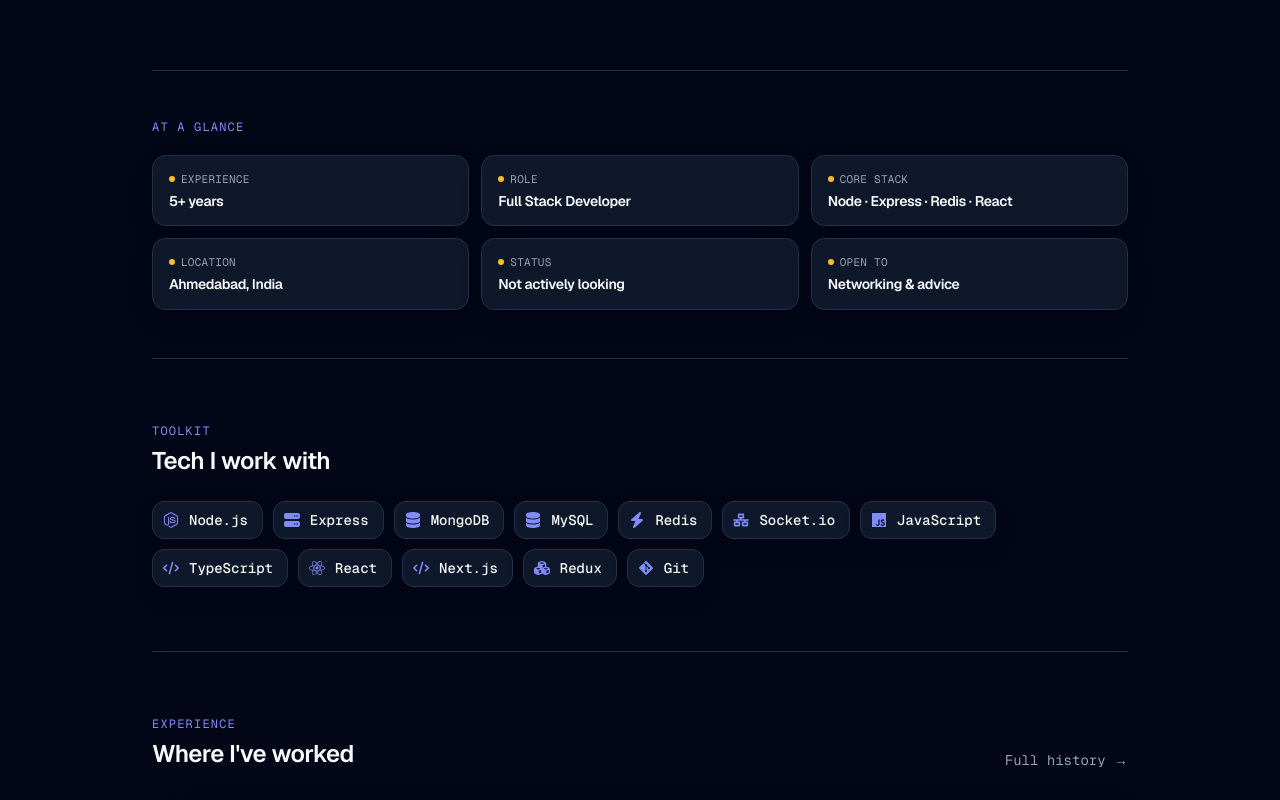
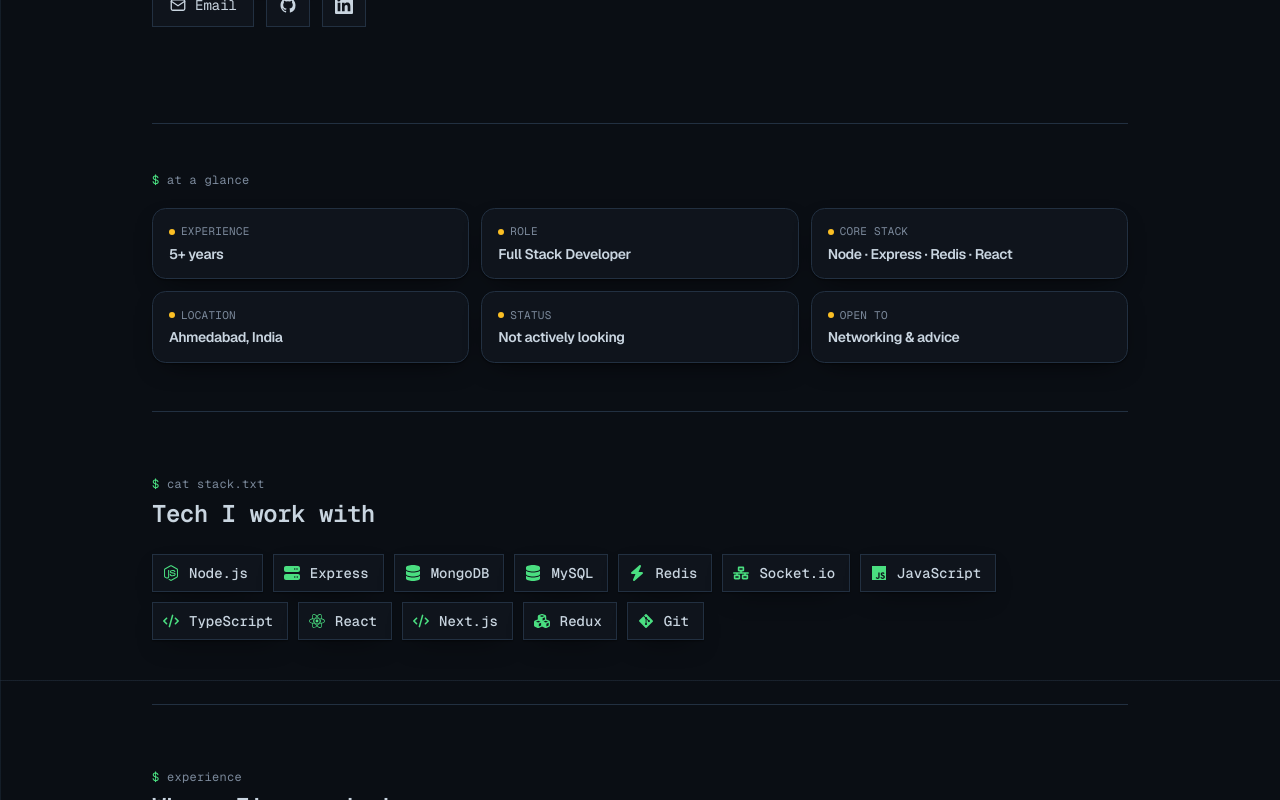
Before and after one commit to satish-baghel/satish-baghel, a Next.js app: page / in a window 1280 px wide. Shown: the part 920-1720 px from the top of the page. Built offline with nearby package versions, Linux system fonts and the light colour scheme; no server answers.

Commit message:
refactor: transition to terminal-brutalist aesthetic with phosphor-green accents, mono-type typography, and zero-radius corners.

```diff
--- a/app/globals.css
+++ b/app/globals.css
@@ -1,26 +1,27 @@
 @import "tailwindcss";
 
 /*
- * Premium engineer palette — deep slate canvas, INDIGO primary, AMBER highlight.
- * Indigo reads as trusted + technical; amber is reserved for the things a
- * recruiter should see first (CTAs, impact metrics) so achievements "glow".
+ * Terminal-Brutalist palette — near-black terminal canvas, PHOSPHOR-GREEN
+ * primary, AMBER highlight (retained brand). Green reads as system/prompt
+ * (links, borders, focus, structure); amber stays the "look here" highlight
+ * for metrics + the primary CTA so achievements "glow".
  * Every value maps to a Tailwind color so the system stays predictable.
  * :root is the DARK default. [data-theme="light"] overrides it.
  * An inline script in layout.tsx sets data-theme before paint (no FOUC).
  */
 :root {
-  --background: #020617; /* slate-950 — deeper, more premium canvas */
-  --surface: #0f172a; /* slate-900 — elevated card surface */
-  --surface-muted: #1e293b; /* slate-800 — subtle fills, chips */
-  --border: #243049; /* cool divider, visible on slate-950 */
-  --foreground: #f8fafc; /* slate-50 — primary text */
-  --muted: #94a3b8; /* slate-400 — secondary text, ≥4.5:1 on bg */
+  --background: #0a0e14; /* near-black, faint blue bias — terminal ground */
+  --surface: #0f141c; /* elevated card surface */
+  --surface-muted: #131a24; /* subtle fills, chips */
+  --border: #223041; /* cool hairline divider, visible on the ground */
+  --foreground: #c9d5e0; /* soft terminal off-white — ~11:1 on bg */
+  --muted: #7c8a9c; /* secondary text, ≥4.5:1 on bg */
 
-  /* Indigo — primary accent for links, borders, focus, structure. */
-  --accent: #818cf8; /* indigo-400 — accent TEXT/links, ≥7:1 on bg */
-  --accent-strong: #a5b4fc; /* indigo-300 — hover brightens on dark */
-  --accent-solid: #4f46e5; /* indigo-600 — solid fill, white text ≥5:1 */
-  --accent-solid-hover: #6366f1; /* indigo-500 — button hover */
+  /* Phosphor green — primary accent for links, borders, focus, structure. */
+  --accent: #4ade80; /* green-400 — accent TEXT/links/prompt, ≥8:1 on bg */
+  --accent-strong: #86efac; /* green-300 — hover brightens on dark */
+  --accent-solid: #15803d; /* green-700 — solid fill, white text ≥5:1 */
+  --accent-solid-hover: #166534; /* green-800 — button hover */
 
   /* Amber — the "look here" highlight for metrics + the primary CTA. */
   --highlight: #fbbf24; /* amber-400 — number/emphasis text on dark */
@@ -29,28 +30,28 @@
   --highlight-solid-hover: #fcd34d; /* amber-300 — CTA hover */
   --highlight-ink: #1c1917; /* stone-900 — text on top of amber fill */
 
-  --shadow-card: 0 1px 2px rgba(2, 6, 23, 0.5),
-    0 10px 28px -14px rgba(2, 6, 23, 0.8);
-  --shadow-card-hover: 0 2px 6px rgba(99, 102, 241, 0.16),
-    0 18px 40px -16px rgba(79, 70, 229, 0.45);
+  --shadow-card: 0 1px 2px rgba(0, 0, 0, 0.5),
+    0 10px 28px -14px rgba(0, 0, 0, 0.85);
+  --shadow-card-hover: 0 2px 6px rgba(74, 222, 128, 0.14),
+    0 18px 40px -16px rgba(21, 128, 61, 0.4);
   --shadow-glow-amber: 0 10px 30px -12px rgba(245, 158, 11, 0.55);
 }
 
 :root[data-theme="light"] {
-  /* Softer off-white paper — the whole scale is dialed a step darker than pure
-   * white so the canvas reads calm/premium instead of glaring. Surface still
-   * sits lighter than the background so cards keep their elevation. */
-  --background: #eceef2; /* soft cool off-white canvas (was slate-50) */
-  --surface: #f7f8fa; /* off-white card — never pure #fff */
+  /* Paper terminal — a calm cool off-white canvas so the green/amber accents
+   * read cleanly. Surface still sits lighter than the background so cards keep
+   * their elevation even with the sharp brutalist corners. */
+  --background: #e8ebef; /* soft cool off-white canvas */
+  --surface: #f6f8fa; /* off-white card — never pure #fff */
   --surface-muted: #e3e7ee; /* subtle fills, chips */
-  --border: #d3d9e3; /* divider, visible on the softer canvas */
-  --foreground: #0f172a; /* slate-900 — primary ink (15:1 on canvas) */
-  --muted: #475569; /* slate-600 — ≥4.5:1 on all surfaces */
+  --border: #c4ccd6; /* divider, visible on the softer canvas */
+  --foreground: #0e1621; /* near-black ink (~15:1 on canvas) */
+  --muted: #566472; /* slate — ≥4.5:1 on all surfaces */
 
-  --accent: #4f46e5; /* indigo-600 — AA on white (~5.8:1) */
-  --accent-strong: #4338ca; /* indigo-700 — hover / active */
-  --accent-solid: #4f46e5; /* solid fill — white text passes on white bg */
-  --accent-solid-hover: #4338ca; /* button hover */
+  --accent: #15803d; /* green-700 — AA on paper (~5:1) */
+  --accent-strong: #166534; /* green-800 — hover / active */
+  --accent-solid: #15803d; /* solid fill — white text passes (~5:1) */
+  --accent-solid-hover: #166534; /* button hover */
 
   --highlight: #b45309; /* amber-700 — emphasis text, AA on white */
   --highlight-strong: #92400e; /* amber-800 — hover */
@@ -60,8 +61,8 @@
 
   --shadow-card: 0 1px 2px rgba(15, 23, 42, 0.04),
     0 8px 24px -12px rgba(15, 23, 42, 0.12);
-  --shadow-card-hover: 0 2px 4px rgba(79, 70, 229, 0.1),
-    0 16px 36px -14px rgba(79, 70, 229, 0.24);
+  --shadow-card-hover: 0 2px 4px rgba(21, 128, 61, 0.12),
+    0 16px 36px -14px rgba(21, 128, 61, 0.22);
   --shadow-glow-amber: 0 10px 30px -12px rgba(217, 119, 6, 0.35);
 }
 
@@ -83,27 +84,62 @@
   --color-highlight-ink: var(--highlight-ink);
   --font-sans: var(--font-geist-sans);
   --font-mono: var(--font-geist-mono);
+
+  /* Terminal-Brutalist: sharp corners everywhere. Every finite radius collapses
+   * to 0 so cards, buttons, inputs and code chrome read as hard-edged panels;
+   * only --radius-full is left untouched so status dots, pills and the avatar
+   * stay round. This is the single global lever for the brutalist silhouette. */
+  --radius-xs: 0px;
+  --radius-sm: 0px;
+  --radius-md: 0px;
+  --radius-lg: 0px;
+  --radius-xl: 0px;
+  --radius-2xl: 0px;
+  --radius-3xl: 0px;
+  --radius-4xl: 0px;
 }
 
 html {
   color-scheme: light dark;
 }
 
+/*
+ * Terminal ground: a faint hairline grid + a barely-there scanline over the
+ * canvas colour, fixed so it reads as the "screen" the whole site sits on.
+ * The grid uses --border at low strength via color-mix so it adapts per theme.
+ */
 body {
-  background: var(--background);
+  background:
+    linear-gradient(
+      color-mix(in srgb, var(--foreground) 2%, transparent) 1px,
+      transparent 1px
+    ),
+    linear-gradient(
+      90deg,
+      color-mix(in srgb, var(--border) 45%, transparent) 1px,
+      transparent 1px
+    ),
+    linear-gradient(
+      color-mix(in srgb, var(--border) 45%, transparent) 1px,
+      transparent 1px
+    ),
+    var(--background);
+  background-size: 100% 3px, 28px 28px, 28px 28px, auto;
+  background-attachment: fixed;
   color: var(--foreground);
   font-family: var(--font-sans), system-ui, sans-serif;
   -webkit-font-smoothing: antialiased;
 }
 
 ::selection {
-  background: var(--accent-solid);
-  color: #ffffff;
+  background: var(--accent);
+  color: var(--background);
 }
 
-/* Display headings use a tight, clean sans (Inter) for a technical feel. */
+/* Display headings run in the mono face — the raw brutalist voice that carries
+ * the whole identity. Tight tracking keeps large sizes from feeling loose. */
 .font-display {
-  font-family: var(--font-sans), system-ui, sans-serif;
+  font-family: var(--font-mono), ui-monospace, monospace;
   letter-spacing: -0.02em;
 }
 
@@ -277,17 +313,18 @@
   margin-bottom: 0.75em;
   font-size: 1.6rem;
   font-weight: 600;
-  letter-spacing: -0.01em;
+  letter-spacing: -0.02em;
   scroll-margin-top: 6rem;
-  font-family: var(--font-sans), system-ui, sans-serif;
+  font-family: var(--font-mono), ui-monospace, monospace;
 }
 .prose h3 {
   margin-top: 1.75em;
   margin-bottom: 0.5em;
   font-size: 1.25rem;
   font-weight: 600;
+  letter-spacing: -0.02em;
   scroll-margin-top: 6rem;
-  font-family: var(--font-sans), system-ui, sans-serif;
+  font-family: var(--font-mono), ui-monospace, monospace;
 }
 .prose p,
 .prose ul,
@@ -406,7 +443,7 @@
   border: 1px solid #1f2937;
   border-radius: 9999px;
   padding: 0.1rem 0.5rem;
-  background: rgba(99, 102, 241, 0.12);
+  background: rgba(74, 222, 128, 0.12);
 }
 .code-copy {
   display: inline-flex;
--- a/app/page.tsx
+++ b/app/page.tsx
@@ -116,8 +116,8 @@
 
       {/* Quick facts — recruiter TL;DR, scannable at a glance */}
       <section className="border-t border-border py-10 sm:py-12">
-        <p className="font-mono text-xs uppercase tracking-widest text-accent">
-          At a glance
+        <p className="font-mono text-xs tracking-wide text-muted">
+          <span className="text-accent">$</span> at a glance
         </p>
         <div className="reveal mt-5">
           <QuickFacts />
@@ -126,8 +126,8 @@
 
       {/* Tech stack strip */}
       <section className="border-t border-border py-14 sm:py-16">
-        <p className="font-mono text-xs uppercase tracking-widest text-accent">
-          Toolkit
+        <p className="font-mono text-xs tracking-wide text-muted">
+          <span className="text-accent">$</span> cat stack.txt
         </p>
         <h2 className="font-display mt-1.5 text-xl font-semibold tracking-tight sm:text-2xl">
           Tech I work with
@@ -224,8 +224,8 @@
       {/* Get in touch */}
       <section className="border-t border-border py-14 sm:py-16">
         <div className="cta-panel reveal px-6 py-10 sm:px-10 sm:py-12">
-          <p className="font-mono text-xs uppercase tracking-widest text-accent">
-            Contact
+          <p className="font-mono text-xs tracking-wide text-muted">
+            <span className="text-accent">$</span> ./contact.sh
           </p>
           <h2 className="font-display mt-2 text-2xl font-semibold tracking-tight sm:text-3xl">
             Let&apos;s build something.
@@ -261,8 +261,8 @@
   return (
     <div className="flex items-end justify-between gap-4">
       <div>
-        <p className="font-mono text-xs uppercase tracking-widest text-accent">
-          {eyebrow}
+        <p className="font-mono text-xs tracking-wide text-muted">
+          <span className="text-accent">$</span> {eyebrow.toLowerCase()}
         </p>
         <h2 className="font-display mt-1.5 text-xl font-semibold tracking-tight sm:text-2xl">
           {title}
@@ -271,7 +271,7 @@
       {href && linkText && (
         <Link
           href={href}
-          className="shrink-0 font-mono text-sm text-muted transition-colors hover:text-accent focus-visible:outline-none focus-visible:ring-2 focus-visible:ring-accent rounded"
+          className="shrink-0 font-mono text-sm text-muted transition-colors hover:text-accent focus-visible:outline-none focus-visible:ring-2 focus-visible:ring-accent"
         >
           {linkText} →
         </Link>
```
